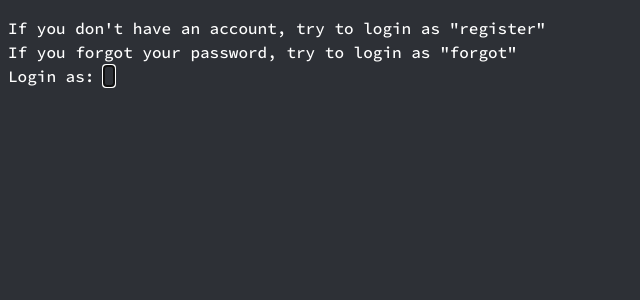
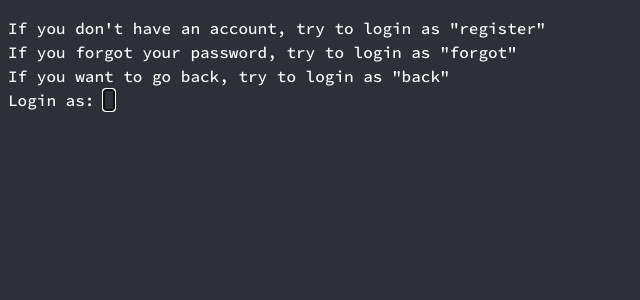
Before and after one commit to kr4cken/webirc, a Flask app: page /login in a window 1280 px wide. Shown: the part 38-338 px from the top of the page, without its empty margins (0-640 px from the left). Run offline with Flask 2, Linux system fonts and the light colour scheme.

Commit message:
Update login.html

```diff
--- a/templates/login.html
+++ b/templates/login.html
@@ -25,6 +25,7 @@
         <div id="login" class="mx-2 mt-3">
             If you don't have an account, try to login as "register"<br>
             If you forgot your password, try to login as "forgot"<br>
+            If you want to go back, try to login as "back"<br>
             Login as: <div contenteditable id="login-username" autofocus>&nbsp;</div>
         </div>
 
@@ -51,6 +52,10 @@
 
                     }
 
+                    else if (username === "back") {
+                        window.location = "/";
+                    }
+
                     else {
                         document.getElementById("login").innerHTML += "<br>" + username + "@ruby-webirc's password: <div contenteditable id=\"login-password\"></div>";
                         document.getElementById("login-password").focus();
```
